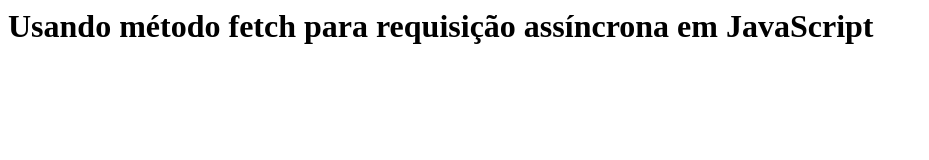
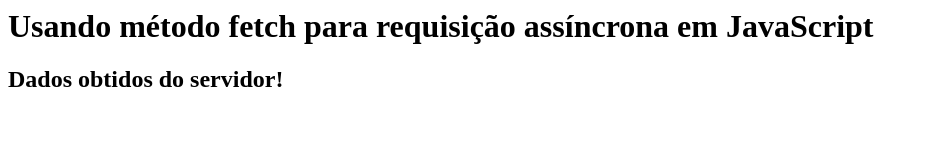
Before and after one commit to raoever/Asynchronous, a plain HTML site: page index.html in a window 1280 px wide. Shown: the whole page, without its empty margins (0-929 px from the left). Drawn offline with Linux system fonts and the light colour scheme; no server answers.

Commit message:
Update index.html

```diff
--- a/index.html
+++ b/index.html
@@ -4,7 +4,7 @@
 </head>
 <body>
     <h1>Usando método fetch para requisição assíncrona em JavaScript</h1>
-<!--     <div id="titulo"></div> -->
+    <div id="titulo"></div>
     <div id="dados"></div>
 </body>
 </html>
@@ -15,5 +15,5 @@
         document.querySelector("#dados").innerHTML = JSON.stringify(object);
     }
     request();
-//     document.querySelector("#titulo").innerHTML = "<h2>Dados obtidos do servidor!</h2>"
+    document.querySelector("#titulo").innerHTML = "<h2>Dados obtidos do servidor!</h2>"
 </script>
```
